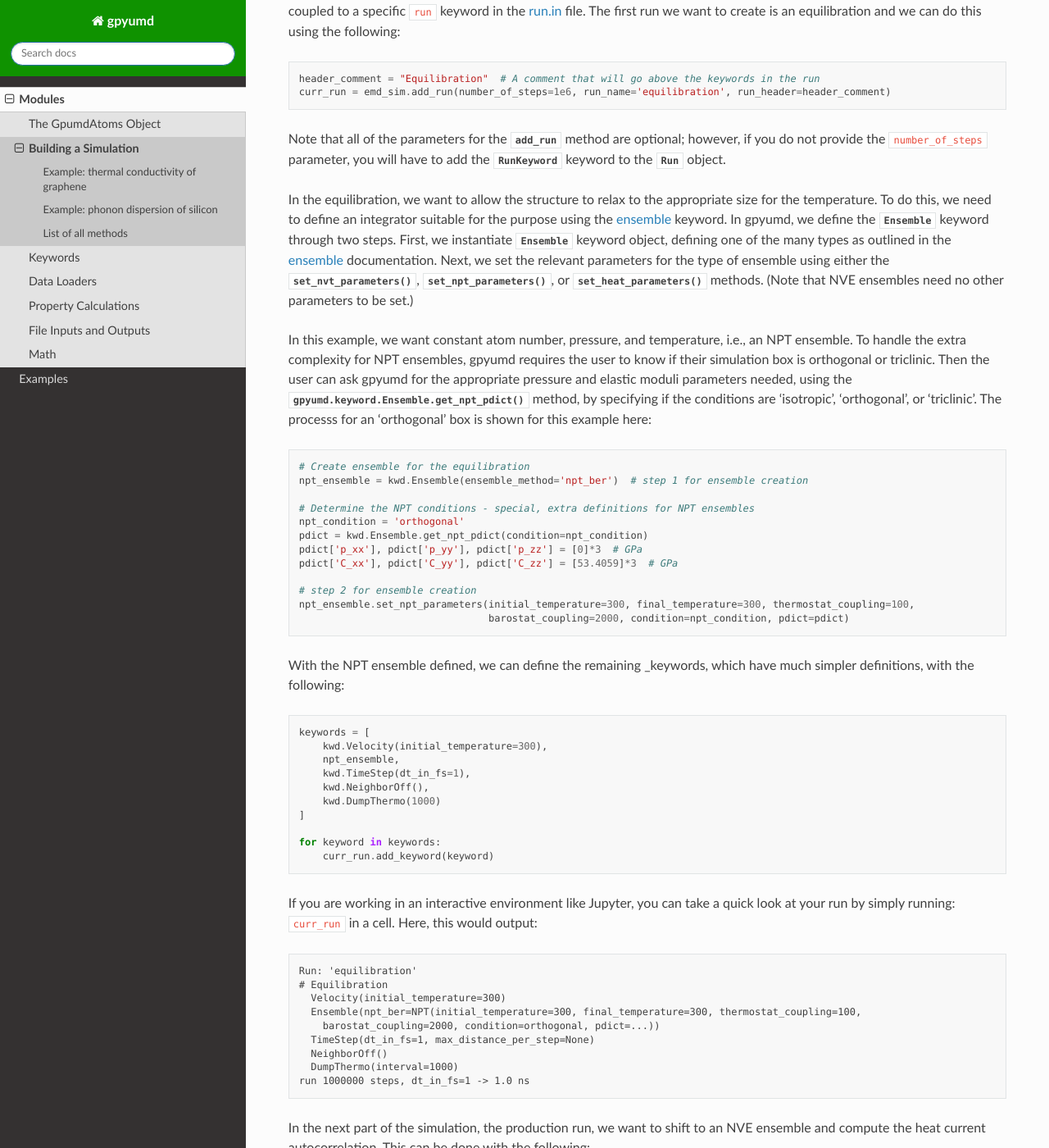
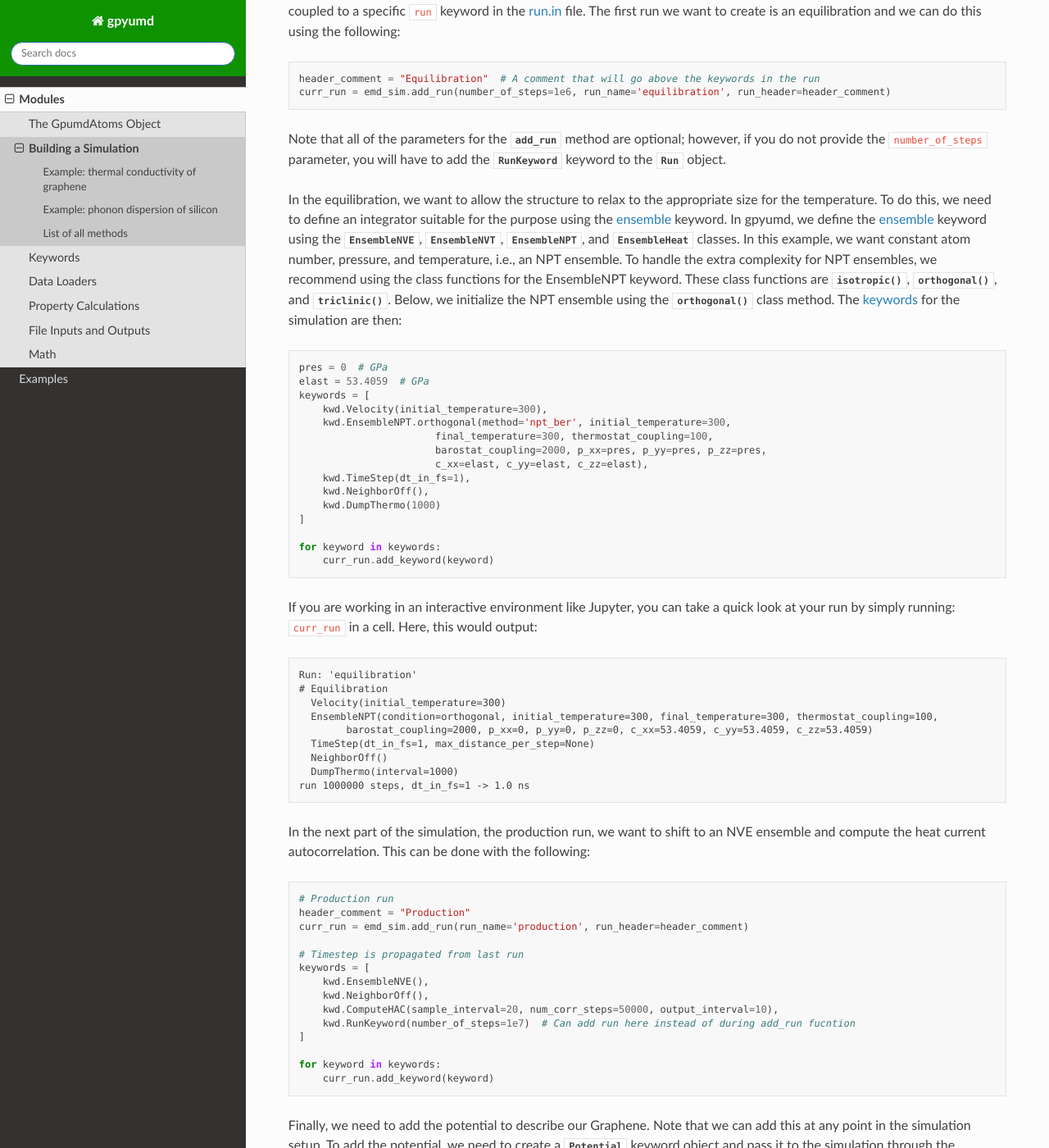
Before and after one commit to AlexGabourie/gpyumd, a Sphinx documentation site: the page built from docs/source/sim.rst, in a window 1280 px wide and 1400 px high, scrolled down 1389 px. Shown: the whole window at 82% size. Built offline with Sphinx 7.4.7 and the Read the Docs theme 2.0.0, drawn with Linux system fonts in a browser that asks for light colours; some of the changed text lies outside the part shown.

Commit message:
Updated sim docs for new ensemble style

```diff
--- a/docs/source/sim.rst
+++ b/docs/source/sim.rst
@@ -76,41 +76,24 @@ not provide the ``number_of_steps`` parameter, you will have to add the :class:`
 the :class:`~gpyumd.sim.Run` object.
 
 In the equilibration, we want to allow the structure to relax to the appropriate size for the temperature. To do this,
-we need to define an integrator suitable for the purpose using the ensemble_ keyword. In gpyumd, we define the
-:class:`~gpyumd.keyword.Ensemble` keyword through two steps. First, we instantiate :class:`~gpyumd.keyword.Ensemble`
-keyword object, defining one of the many types as outlined in the ensemble_ documentation. Next, we set the relevant
-parameters for the type of ensemble using either the :meth:`~gpyumd.keyword.Ensemble.set_nvt_parameters`,
-:meth:`~gpyumd.keyword.Ensemble.set_npt_parameters`, or :meth:`~gpyumd.keyword.Ensemble.set_heat_parameters` methods.
-(Note that NVE ensembles need no other parameters to be set.)
-
-
-In this example, we want constant atom number, pressure, and temperature, i.e., an NPT ensemble. To handle the extra
-complexity for NPT ensembles, gpyumd requires the user to know if their simulation box is orthogonal or triclinic.
-Then the user can ask gpyumd for the appropriate pressure and elastic moduli parameters needed, using the
-:meth:`gpyumd.keyword.Ensemble.get_npt_pdict` method, by specifying if the conditions are 'isotropic', 'orthogonal',
-or 'triclinic'. The processs for an 'orthogonal' box is shown for this example here:
+we need to define an integrator suitable for the purpose using the ensemble_ keyword. In gpyumd, we define the ensemble_
+keyword using the :class:`~gpyumd.keyword.EnsembleNVE`, :class:`~gpyumd.keyword.EnsembleNVT`,
+:class:`~gpyumd.keyword.EnsembleNPT`, and :class:`~gpyumd.keyword.EnsembleHeat` classes. In this example, we want
+constant atom number, pressure, and temperature, i.e., an NPT ensemble. To handle the extra
+complexity for NPT ensembles, we recommend using the class functions for the EnsembleNPT keyword. These class functions
+are :meth:`~gpyumd.keyword.EnsembleNPT.isotropic`, :meth:`~gpyumd.keyword.EnsembleNPT.orthogonal`, and
+:meth:`~gpyumd.keyword.EnsembleNPT.triclinic`. Below, we initialize the NPT ensemble using the
+:meth:`~gpyumd.keyword.EnsembleNPT.orthogonal` class method. The keywords_ for the simulation are then:
 ::
 
-    # Create ensemble for the equilibration
-    npt_ensemble = kwd.Ensemble(ensemble_method='npt_ber')  # step 1 for ensemble creation
-
-    # Determine the NPT conditions - special, extra definitions for NPT ensembles
-    npt_condition = 'orthogonal'
-    pdict = kwd.Ensemble.get_npt_pdict(condition=npt_condition)
-    pdict['p_xx'], pdict['p_yy'], pdict['p_zz'] = [0]*3  # GPa
-    pdict['C_xx'], pdict['C_yy'], pdict['C_zz'] = [53.4059]*3  # GPa
-
-    # step 2 for ensemble creation
-    npt_ensemble.set_npt_parameters(initial_temperature=300, final_temperature=300, thermostat_coupling=100,
-                                    barostat_coupling=2000, condition=npt_condition, pdict=pdict)
-
-With the NPT ensemble defined, we can define the remaining _keywords, which have much simpler definitions, with the
-following:
-::
-
+    pres = 0  # GPa
+    elast = 53.4059  # GPa
     keywords = [
         kwd.Velocity(initial_temperature=300),
-        npt_ensemble,
+        kwd.EnsembleNPT.orthogonal(method='npt_ber', initial_temperature=300,
+                           final_temperature=300, thermostat_coupling=100,
+                           barostat_coupling=2000, p_xx=pres, p_yy=pres, p_zz=pres,
+                           c_xx=elast, c_yy=elast, c_zz=elast),
         kwd.TimeStep(dt_in_fs=1),
         kwd.NeighborOff(),
         kwd.DumpThermo(1000)
@@ -127,8 +110,8 @@ If you are working in an interactive environment like Jupyter, you can take a qu
     Run: 'equilibration'
     # Equilibration
       Velocity(initial_temperature=300)
-      Ensemble(npt_ber=NPT(initial_temperature=300, final_temperature=300, thermostat_coupling=100,
-        barostat_coupling=2000, condition=orthogonal, pdict=...))
+      EnsembleNPT(condition=orthogonal, initial_temperature=300, final_temperature=300, thermostat_coupling=100,
+            barostat_coupling=2000, p_xx=0, p_yy=0, p_zz=0, c_xx=53.4059, c_yy=53.4059, c_zz=53.4059)
       TimeStep(dt_in_fs=1, max_distance_per_step=None)
       NeighborOff()
       DumpThermo(interval=1000)
@@ -144,7 +127,7 @@ autocorrelation. This can be done with the following:
 
     # Timestep is propagated from last run
     keywords = [
-        kwd.Ensemble(ensemble_method='nve'),
+        kwd.EnsembleNVE(),
         kwd.NeighborOff(),
         kwd.ComputeHAC(sample_interval=20, num_corr_steps=50000, output_interval=10),
         kwd.RunKeyword(number_of_steps=1e7)  # Can add run here instead of during add_run fucntion
@@ -179,8 +162,8 @@ simulation directory or if you want to use relative paths to the potential files
     potential Graphene_Lindsay_2010_modified.txt 0
 
     # Equilibration
+    velocity 300
     time_step 1
-    velocity 300
     ensemble npt_ber 300 300 100 0 0 0 53.4059 53.4059 53.4059 2000
     neighbor off
     dump_thermo 1000
```
